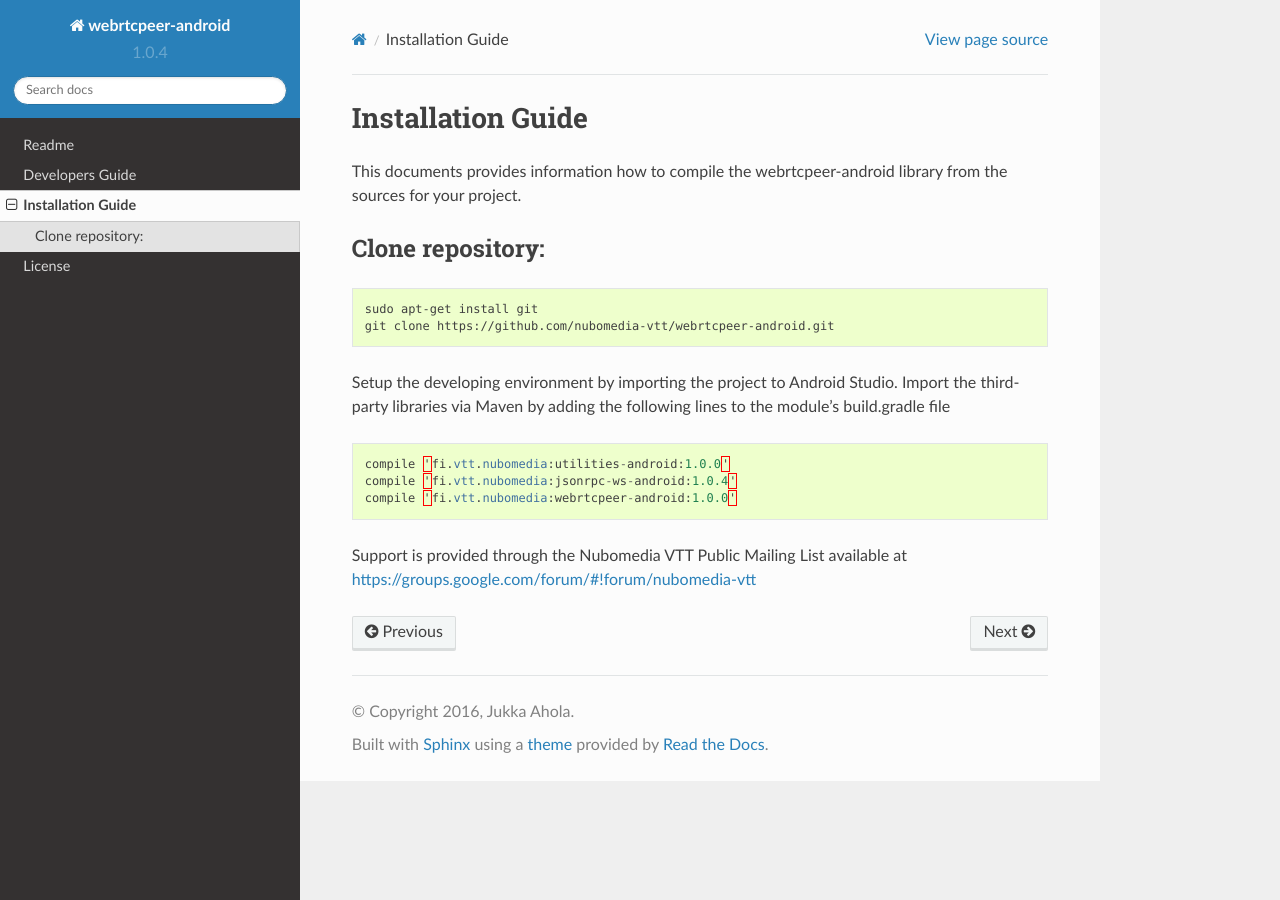
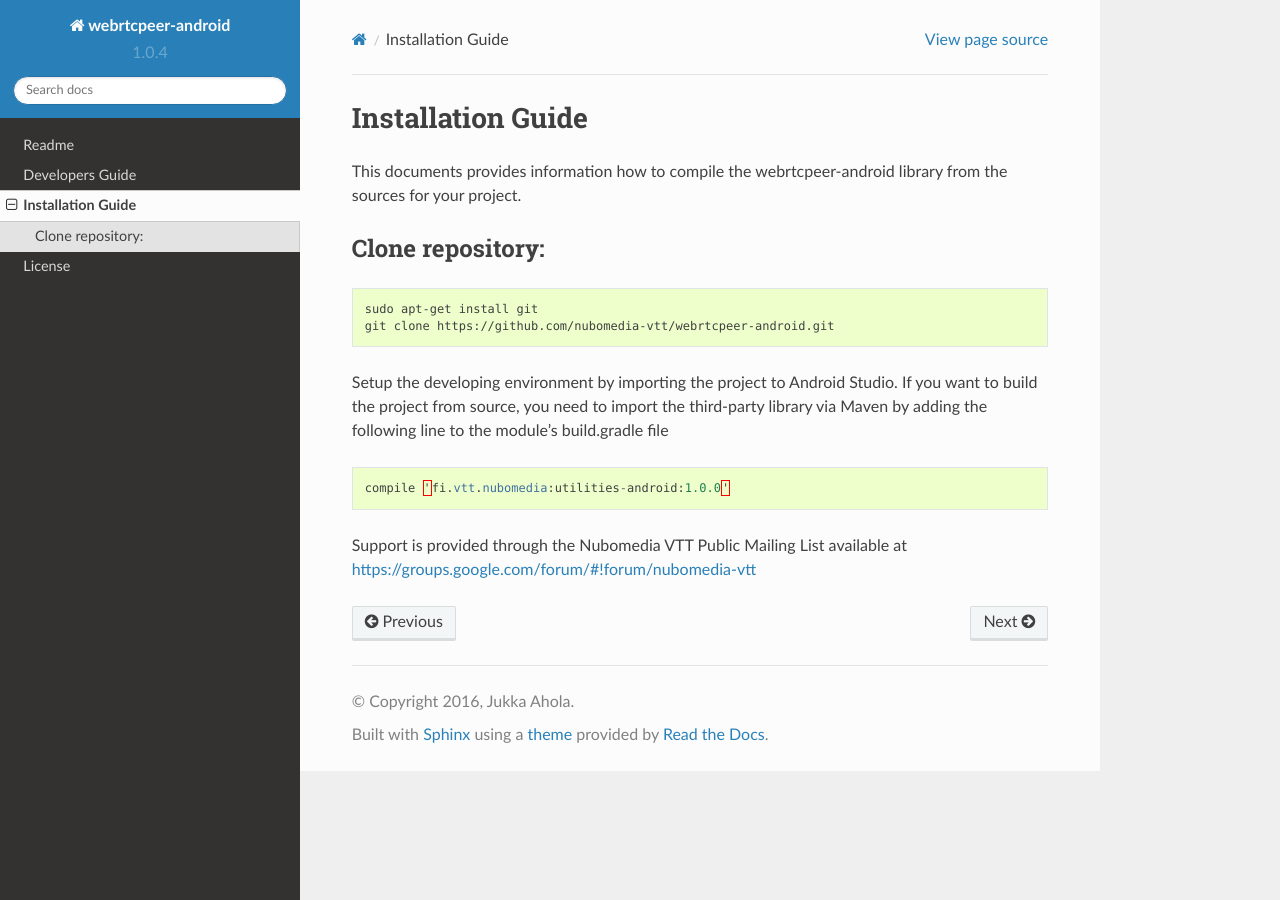
Before and after one commit to nubomedia-vtt/webrtcpeer-android, a Sphinx documentation site: the page built from docs/InstallationGuide.rst, in a window 1280 px wide. Built offline with Sphinx 7.4.7 and the Read the Docs theme 2.0.0, drawn with Linux system fonts in a browser that asks for light colours.

Commit message:
fixed docs

```diff
--- a/docs/InstallationGuide.rst
+++ b/docs/InstallationGuide.rst
@@ -13,13 +13,11 @@ Clone repository:
     git clone https://github.com/nubomedia-vtt/webrtcpeer-android.git
 
 Setup the developing environment by importing the project to Android Studio.
-Import the third-party libraries via Maven by adding the following lines to the module's build.gradle file
+If you want to build the project from source, you need to import the third-party library via Maven by adding the following line to the module's build.gradle file
 
 .. code:: java
 
     compile 'fi.vtt.nubomedia:utilities-android:1.0.0'
-    compile 'fi.vtt.nubomedia:jsonrpc-ws-android:1.0.4'
-    compile 'fi.vtt.nubomedia:webrtcpeer-android:1.0.0'
 
 
 Support is provided through the Nubomedia VTT Public Mailing List available at
--- a/docs/License.rst
+++ b/docs/License.rst
@@ -4,4 +4,4 @@
 License
 *******
 
-Nubomedia webrtcpeer-android library is distributed as Open Source Software basing BSD-license.
+Nubomedia webrtcpeer-android library is distributed as Open Source Software basing BSD-license available at: https://github.com/nubomedia-vtt/webrtcpeer-android/blob/master/LICENSE
```
Also changed, not shown: docs/DevelopersGuide.rst (+0 -7 lines), 11 other files.
